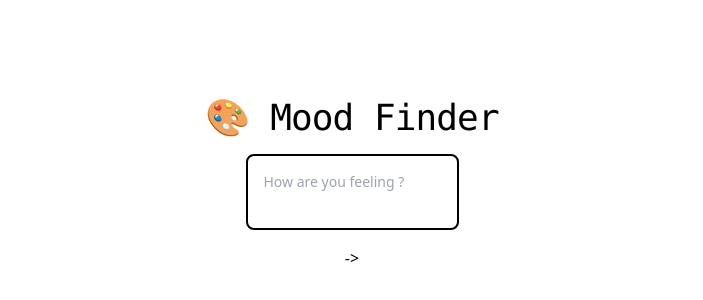
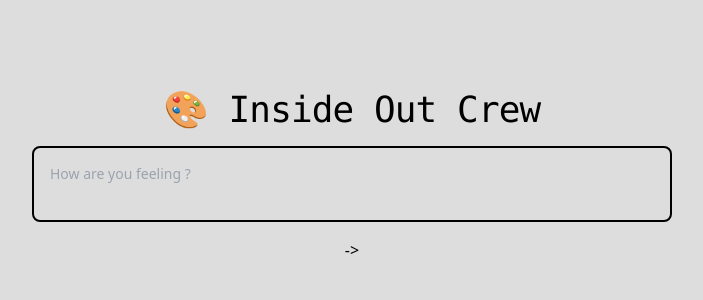
Before and after one commit to ThatRandomGuy09/Mood-Finder, a Next.js app: page / in a window 1280 px wide. Shown: the part 216-516 px from the top of the page, without its empty margins (288-991 px from the left). Built offline with nearby package versions, Linux system fonts and the light colour scheme.

Commit message:
Final Page.tsx

```diff
--- a/app/page.tsx
+++ b/app/page.tsx
@@ -2,12 +2,28 @@
 "use client";
 import { ChangeEvent, useEffect, useState } from "react";
 import axios from "axios";
+import { emotionConfig } from "./config";
+import { ColorRing } from "react-loader-spinner";
+
+interface emotionProps {
+  label: string;
+  score: number;
+}
+interface EmotionConfig {
+  [label: string]: {
+    colorHex: string;
+    emoji: string;
+  };
+}
 
 export default function Home() {
+  const defaultColor = "#cccccc";
   const [rows, setRows] = useState(2);
   const [input, setInput] = useState("");
   const [loading, setLoading] = useState(false);
-
+  const [output, setOutput] = useState<emotionProps[]>([]);
+  const [color, setColor] = useState(defaultColor);
+  const [tagsVisible, setTagsVisible] = useState(false);
   function handlerInput(event: ChangeEvent<HTMLTextAreaElement>): void {
     setInput(event.target.value);
 
@@ -23,24 +39,41 @@ export default function Home() {
     return () => clearTimeout(inputTimeout);
   }, [input]);
 
+  useEffect(() => {
+    handleColor();
+    setTagsVisible(true);
+  }, [output]);
+
+  function handleColor() {
+    if (output && output.length > 0) {
+      const colorKey = output[0].label;
+      const colorHex = (emotionConfig as EmotionConfig)[colorKey].colorHex;
+      setColor(colorHex);
+    }
+  }
+
   async function runPredictions() {
     if (input) {
       setLoading(true);
-
+      setTagsVisible(false);
       const res = await axios.post("api/emotion", { input: input });
-      console.log(res);
-
+      setOutput(res.data.filteredResponse);
       setLoading(false);
     }
   }
 
   return (
     <>
-      <main className="gap-4 flex min-h-screen flex-col items-center justify-center py-2">
+      <main
+        style={{ background: color + "aa" }}
+        transition-all
+        delay-500
+        className="gap-4 flex min-h-screen flex-col items-center justify-center py-2"
+      >
         <h1 className="lg:text-4xl text-2xl font-mono tracking-tight items-center">
-          🎨 Mood Finder
+          🎨 Inside Out Crew
         </h1>
-        <div className="border-2 border-black p-4 rounded-lg">
+        <div className=" w-1/2 min-w-80 border-2 border-black p-4 rounded-lg">
           <textarea
             rows={rows}
             onChange={handlerInput}
@@ -49,7 +82,36 @@ export default function Home() {
           ></textarea>
         </div>
         <p>{"-> " + input}</p>
+        <div className="flex flex-wrap items-center justify-center gap-2">
+          {output.map(({ label, score }) => {
+            return (
+              <span
+                style={{ opacity: tagsVisible ? 1 : 0 }}
+                key={label}
+                className=" transition-all cursor-pointer bg-indigo-100 text-indigo-800 text-lg px-4 py-1 rounded-full border border-indigo-400"
+              >
+                {label}
+                {(emotionConfig as EmotionConfig)[label].emoji}
+              </span>
+            );
+          })}
+        </div>
+        {loading && renderLoader()}
       </main>
     </>
   );
+
+  function renderLoader() {
+    return (
+      <ColorRing
+        visible={true}
+        height="80"
+        width="80"
+        ariaLabel="color-ring-loading"
+        wrapperStyle={{}}
+        wrapperClass="color-ring-wrapper"
+        colors={["#e15b64", "#f47e60", "#f8b26a", "#abbd81", "#849b87"]}
+      />
+    );
+  }
 }
```
